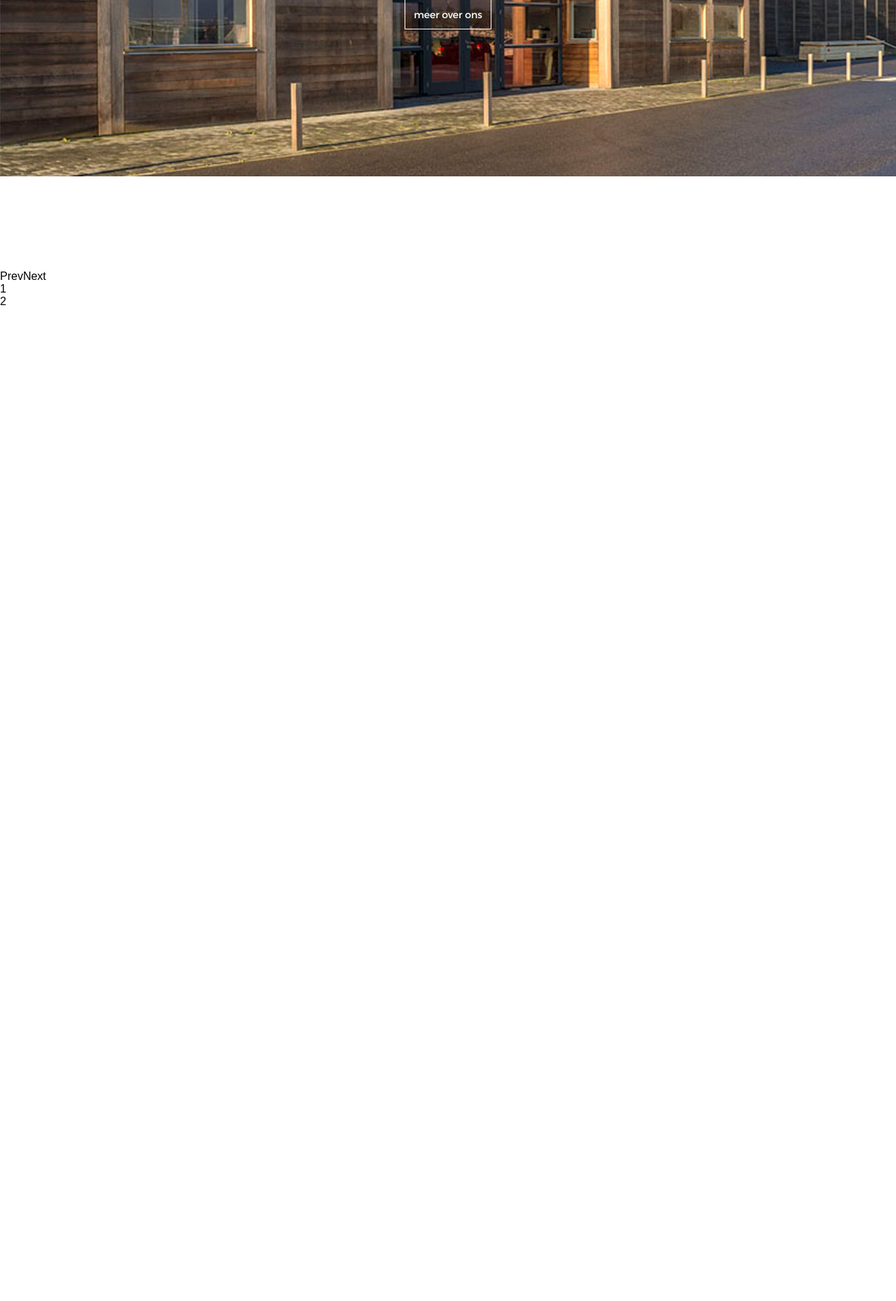
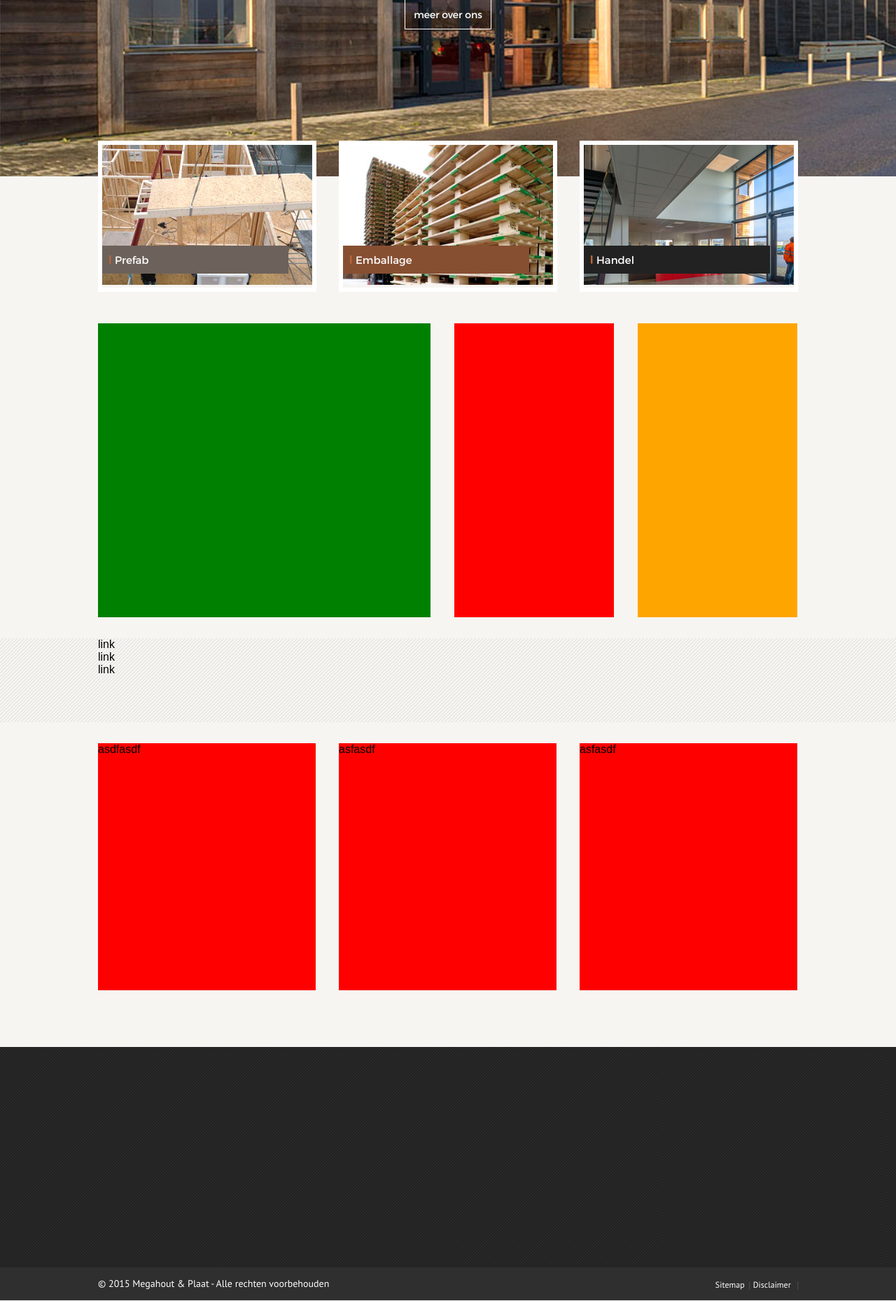
Before and after one commit to augustogaitan/tulipan, a PHP site: page / in a window 1280 px wide. Shown: the part 350-2209 px from the top of the page at 70% size. Before the commit the page ends 786 px from the top, so only its background shows below. Run offline with PHP 8.4, Linux system fonts and the light colour scheme.

Commit message:
se termino de maquetar el footer

```diff
--- a/css/main.css
+++ b/css/main.css
@@ -305,9 +305,14 @@ table {
   /* Sin bold en Mac. */
 }
 
+body {
+  background: #f7f5f2;
+}
+
 header {
   height: 113px;
   border: 1px solid #ccc;
+  background: #fff;
 }
 header .superiorheader {
   height: 35px;
@@ -363,6 +368,7 @@ header .inferiorheader .logonav {
   width: 1000px;
   margin: 0 auto;
   height: 78px;
+  background: #fff;
 }
 header .inferiorheader .logonav .logo {
   display: block;
@@ -424,5 +430,153 @@ main .slider ul li .contenidoslider span.leermas a {
 main .content {
   width: 1000px;
   margin: 0 auto;
-  height: 200px;
+  height: auto;
 }
+main .content aside.banners {
+  margin-bottom: -50px;
+  position: relative;
+  z-index: 50;
+}
+main .content aside.banners ul li {
+  float: left;
+  border: 6px solid #fff;
+  position: relative;
+}
+main .content aside.banners ul li span.bannoticia {
+  position: absolute;
+  bottom: 20px;
+  left: 0px;
+  width: 266px;
+  height: 40px;
+  line-height: 40px;
+  color: #fff;
+  font-family: montserratregular;
+  font-size: 15px;
+}
+main .content aside.banners ul li span.not1 {
+  background-color: #6c615b;
+}
+main .content aside.banners ul li span.not2 {
+  background-color: #874f32;
+}
+main .content aside.banners ul li span.not3 {
+  background-color: #222222;
+}
+main .content aside.banners ul li span.bannoticia:before {
+  content: url("../images/content/left-baner.png");
+  margin-right: 5px;
+  margin-left: 10px;
+}
+main .content aside.banners ul li.central {
+  margin: 0 32px;
+}
+main .content section.seccion1 {
+  margin: 45px 0px 30px 0px;
+  float: left;
+}
+main .content section.seccion1 article.article1 {
+  width: 475px;
+  background: green;
+  height: 420px;
+  float: left;
+}
+main .content section.seccion1 article.article2 {
+  width: 228px;
+  background: red;
+  height: 420px;
+  float: left;
+  margin: 0 34px;
+}
+main .content section.seccion1 article.article3 {
+  width: 228px;
+  background: orange;
+  height: 420px;
+  float: left;
+}
+main .navsecundario {
+  width: 100%;
+  height: 120px;
+  float: left;
+  background: url("../images/content/fondo-menusecundario.png") repeat-x;
+}
+main .navsecundario .menusecundario {
+  width: 1000px;
+  margin: 0 auto;
+}
+main .content2 {
+  width: 1000px;
+  margin: 0 auto;
+  height: auto;
+  overflow: hidden;
+}
+main .content2 section.seccion2 {
+  margin: 30px 0px 80px 0px;
+  height: 354px;
+  float: left;
+}
+main .content2 section.seccion2 article {
+  width: 311px;
+  background: green;
+  height: 353px;
+}
+main .content2 section.seccion2 .article1 {
+  background: red;
+  float: left;
+}
+main .content2 section.seccion2 .article2 {
+  background: red;
+  float: left;
+  margin: 0 33px;
+}
+main .content2 section.seccion2 .article3 {
+  background: red;
+  float: left;
+}
+
+footer {
+  height: 360px;
+  width: 100%;
+}
+footer .footerlist {
+  height: 315px;
+  background: url("../images/content/footerfondo.png") repeat-x;
+}
+footer .footerlist .contentlist {
+  width: 1000px;
+  margin: 0 auto;
+}
+footer .copyright {
+  height: 47px;
+  background: #2f2f2f;
+  line-height: 47px;
+}
+footer .copyright .contentcopy {
+  width: 1000px;
+  margin: 0 auto;
+}
+footer .copyright .contentcopy span.derechos {
+  float: left;
+  color: #fff;
+  font-family: pt_sansregular;
+  font-size: 14px;
+}
+footer .copyright .contentcopy span.sitemap {
+  float: right;
+}
+footer .copyright .contentcopy span.sitemap ul li {
+  float: left;
+}
+footer .copyright .contentcopy span.sitemap ul li a {
+  font-family: pt_sansregular;
+  color: #fff;
+  font-size: 12px;
+  padding: 0 5px;
+}
+footer .copyright .contentcopy span.sitemap ul li a:after {
+  content: url("../images/content/linefooter.jpg");
+  width: 2px;
+  height: 13px;
+  position: relative;
+  right: -6px;
+  top: 4px;
+}
--- a/index.html
+++ b/index.html
@@ -53,9 +53,51 @@
             </li>
           </ul>
         </div>
-        <div class="content"></div>
+        <div class="content">
+          <aside class="banners">
+            <ul>
+              <li><img src="images/content/banner1.jpg" alt="" width="300" height="200"><span class="bannoticia not1">Prefab</span></li>
+              <li class="central"><img src="images/content/banner2.jpg" alt="" width="300" height="200"><span class="bannoticia not2">Emballage</span></li>
+              <li><img src="images/content/banner3.jpg" alt="" width="300" height="200"><span class="bannoticia not3">Handel</span></li>
+            </ul>
+          </aside>
+          <section class="seccion1">
+            <article class="article1"></article>
+            <article class="article2"></article>
+            <article class="article3"></article>
+          </section>
+        </div>
+        <div class="navsecundario">
+          <div class="menusecundario">
+            <ul>
+              <li>
+                <li><a href="http://" target="_blank">link</a></li>
+                <li><a href="http://" target="_blank">link</a></li>
+                <li><a href="http://" target="_blank">link</a></li>
+              </li>
+            </ul>
+          </div>
+        </div>
+        <div class="content2">
+          <section class="seccion2">
+            <article class="article1">asdfasdf</article>
+            <article class="article2">asfasdf</article>
+            <article class="article3">asfasdf</article>
+          </section>
+        </div>
       </main>
-      <footer></footer>
+      <footer>
+        <div class="footerlist">
+          <div class="contentlist"></div>
+        </div>
+        <div class="copyright">
+          <div class="contentcopy"><span class="derechos">© 2015 Megahout & Plaat - Alle rechten voorbehouden</span><span class="sitemap">
+              <ul>
+                <li> <a href="http://" target="_blank">Sitemap</a></li>
+                <li> <a href="http://" target="_blank">Disclaimer </a></li>
+              </ul></span></div>
+        </div>
+      </footer>
     </div>
     <script src="js/min/recursos.min.js"></script>
     <script src="js/main.js"></script>
--- a/js/main.js
+++ b/js/main.js
@@ -16,7 +16,12 @@ var MyApp = {
         slider : function() {
             $('.bxslider').bxSlider({
                 mode: 'fade',
-                captions: true
+                captions: true,
+               /* auto: true,
+                autoControls: true,*/
+                pager:false,
+                controls:false,
+                autoControls:false
             });
         }
     }
--- a/js/min/main.min.js
+++ b/js/min/main.min.js
@@ -1 +1 @@
-$(document).ready(function(){MyApp.Main.init(),$(".slider").length>0&&MyApp.banner.slider()});var MyApp={Main:{init:function(){}},banner:{slider:function(){$(".bxslider").bxSlider({mode:"fade",captions:!0})}}};
+$(document).ready(function(){MyApp.Main.init(),$(".slider").length>0&&MyApp.banner.slider()});var MyApp={Main:{init:function(){}},banner:{slider:function(){$(".bxslider").bxSlider({mode:"fade",captions:!0,pager:!1,controls:!1,autoControls:!1})}}};
--- a/scss/main.scss
+++ b/scss/main.scss
@@ -5,9 +5,13 @@
 @import 'fuentes';
 @import 'ayudas';
 
+body{
+	background: #f7f5f2;
+}
 header{
 	height: 113px;
 	border: 1px solid #ccc;
+	background: #fff;
 	.superiorheader{
 		height: 35px;
 		background: #2f2f2f;
@@ -63,6 +67,7 @@ header{
 			width: 1000px;
 			margin:0 auto;
 			height: 78px;
+			background: #fff;
 		.logo{
 			display: block;
 			float: left;
@@ -133,6 +138,158 @@ main{
 	.content{
 		width: 1000px;
 		margin: 0 auto;
-		height: 200px;
+		height: auto;
+		aside.banners{
+			margin-bottom: -50px;
+			position: relative;
+			z-index: 50;
+			ul{
+				li{
+					float: left;
+					border:6px solid #fff;
+					position: relative;
+					span.bannoticia{
+						position: absolute;
+						bottom: 20px;
+						left: 0px;
+						width: 266px;
+						height: 40px;
+						line-height: 40px;
+						color: #fff;
+						font-family: $montserrat_regular;
+						font-size: 15px;
+					}
+					span.not1{
+						background-color: #6c615b;
+					}
+					span.not2{
+						background-color: #874f32;
+					}
+					span.not3{
+						background-color: #222222;
+					}
+					span.bannoticia:before{
+						content:url('../images/content/left-baner.png');
+						margin-right: 5px;
+  						margin-left: 10px;
+					}
+				}
+				li.central{
+					margin: 0 32px;
+				}
+			}
+		}
+		section.seccion1{
+			margin:45px 0px 30px 0px;
+			float: left;
+
+			article.article1{
+				width: 475px;
+				background: green;
+				height: 420px;
+				float: left;
+			}
+			article.article2{
+				width: 228px;
+				background: red;
+				height: 420px;
+				float: left;
+				margin:0 34px;
+			}
+			article.article3{
+				width: 228px;
+				background: orange;
+				height: 420px;
+				float: left;
+			}
+		}
+	}
+	.navsecundario{
+		width: 100%;
+		height: 120px;
+		float: left;
+		background: url('../images/content/fondo-menusecundario.png') repeat-x;
+		.menusecundario{
+			width: 1000px;
+			margin:0 auto;
+		}
+	}
+	.content2{
+		width: 1000px;
+		margin: 0 auto;
+		height: auto;
+		overflow: hidden;
+		section.seccion2{
+			margin:30px 0px 80px 0px;
+			height: 354px;
+			float: left;
+			article{
+				width: 311px;
+				background: green;
+				height: 353px;
+			}
+			.article1{
+				background: red;
+				float: left;
+				}
+			.article2{
+				background: red;
+				float: left;
+				margin:0 33px;
+			}
+			.article3{
+				background: red;
+				float: left;
+			}
+		}
 	}
 }
+footer{
+	height: 360px;
+	width: 100%;
+	.footerlist{
+		height: 315px;
+		background:url('../images/content/footerfondo.png')repeat-x;
+		.contentlist{
+			width: 1000px;
+			margin:0 auto;
+		}
+	}
+	.copyright{
+		height: 47px;
+		background:#2f2f2f;
+		line-height:47px;
+		.contentcopy{
+			width: 1000px;
+			margin: 0 auto;
+			span.derechos{
+			float: left;
+			color: #fff;
+			font-family: $ptsans_regular;
+			font-size: 14px;
+			}
+			span.sitemap{
+				float: right;
+				ul {
+					li{
+						float: left;
+						a{
+							font-family: pt_sansregular;
+							color: #fff;
+							font-size: 12px;
+							padding: 0 5px;
+						}
+						a:after{
+							content: url("../images/content/linefooter.jpg");
+							width: 2px;
+							height: 13px;
+							position: relative;
+							right: -6px;
+							top: 4px;
+						}
+					}
+				}
+			}
+		}
+	}
+}
```
Also changed, not shown: jade/includes/footer.jade (+12 -0 lines), jade/vistas/index.jade (+36 -0 lines), images/content/banner1.jpg (added), images/content/banner2.jpg (added), images/content/banner3.jpg (added), images/content/fondo-menusecundario.png (added), images/content/footerfondo.png (added), images/content/left-baner.png (added), images/content/linefooter.jpg (added), images/header/imágenes/fono_01.jpg (deleted), images/header/imágenes/fono_02.jpg (deleted), images/header/imágenes/fono_04.jpg (deleted), images/header/imágenes/fono_05.jpg (deleted).
